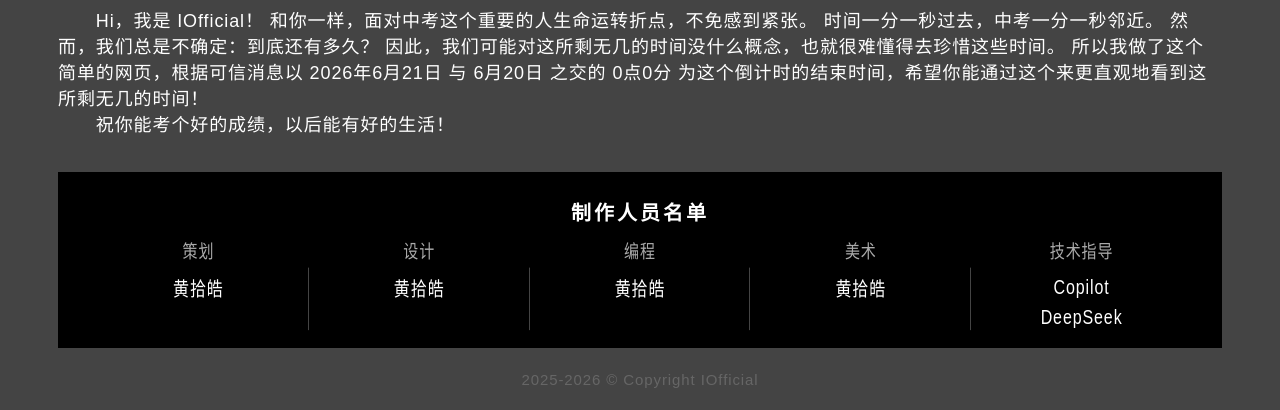
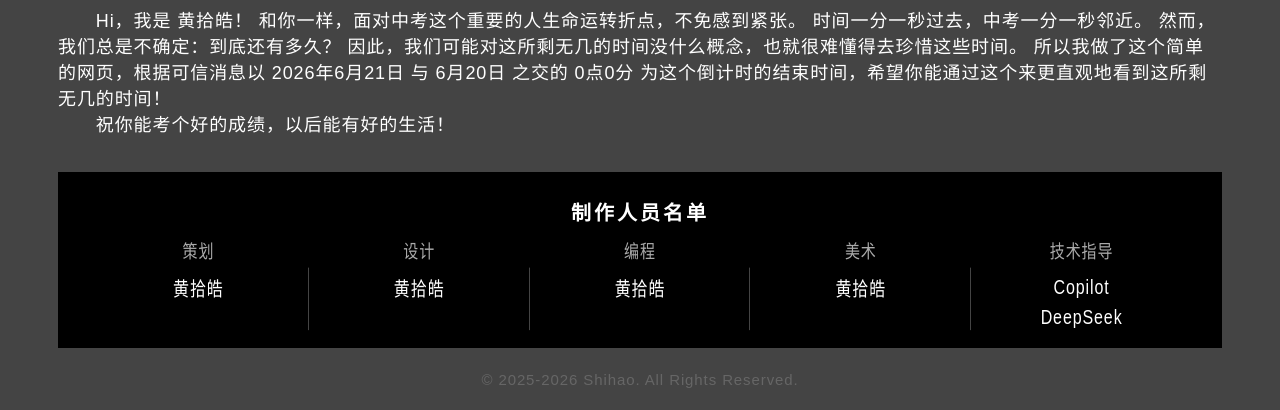
Before and after one commit to nondev10/medical-deadline, a plain HTML site: page index.html in a window 1280 px wide. Shown: the part 888-1298 px from the top of the page. Drawn offline with Linux system fonts and the light colour scheme; a web font is replaced by a local one.

Commit message:
Update Copyright

```diff
--- a/index.html
+++ b/index.html
@@ -54,26 +54,16 @@
                     秒
                 </span>
                 <span class="sub-sub-title">
-                    (
-                        <a href="#" onclick="countMode = 1; return false;">
-                            s
-                        </a>
-                        /
-                        <a href="#" onclick="countMode = 2; return false;">
-                            min
-                        </a>
-                        /
-                        <a href="#" onclick="countMode = 3; return false;">
-                            h
-                        </a>
-                    )
+                    (<a href="#" onclick="countMode = 1; return false;">s</a> /
+                    <a href="#" onclick="countMode = 2; return false;">min</a> /
+                    <a href="#" onclick="countMode = 3; return false;">h</a> )
                 </span>
             </div>
         </div>
         <div class="lit-container">
             <div class="text title-ex">致每一位即将面临中考的同学</div>
             <div class="text text-div">
-                &emsp;&emsp;Hi，我是 IOfficial！
+                &emsp;&emsp;Hi，我是 黄拾皓！
                 和你一样，面对中考这个重要的人生命运转折点，不免感到紧张。
                 时间一分一秒过去，中考一分一秒邻近。
                 然而，我们总是不确定：到底还有多久？
--- a/main.js
+++ b/main.js
@@ -33,8 +33,8 @@ window.onload = function() {
     const nowYear = new Date().getFullYear();
     document.getElementById('copyright').textContent =
         nowYear > startYear
-            ? `${startYear}-${nowYear} © Copyright IOfficial`
-            : `${startYear} © Copyright IOfficial`;
+            ? `© ${startYear}-${nowYear} Shihao. All Rights Reserved.`
+            : `© ${startYear} Shihao. All Rights Reserved.`;
 
     // Mouse Drive Offset
     const titContainer = document.getElementsByClassName('tit-container')[0];
```
